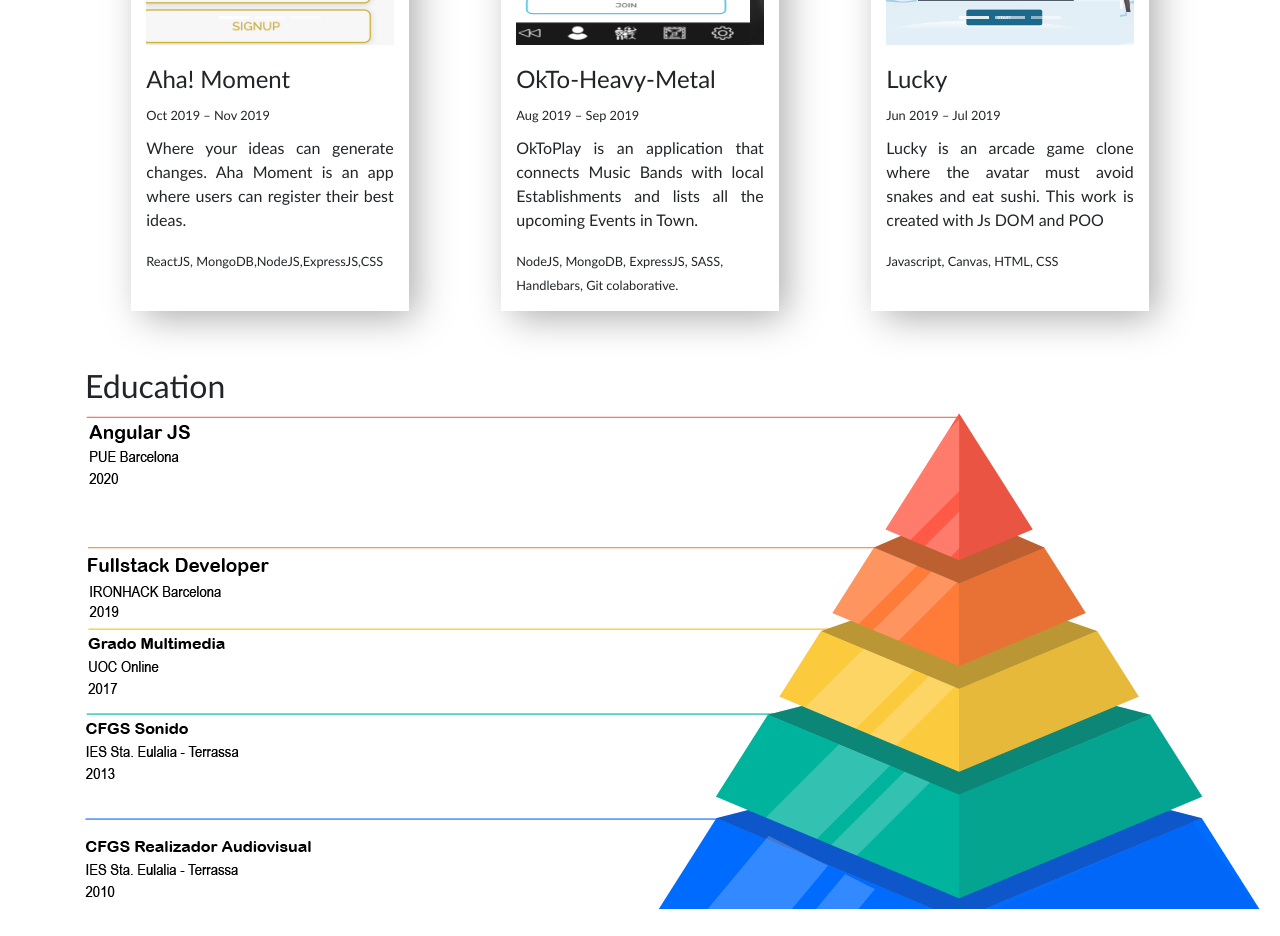
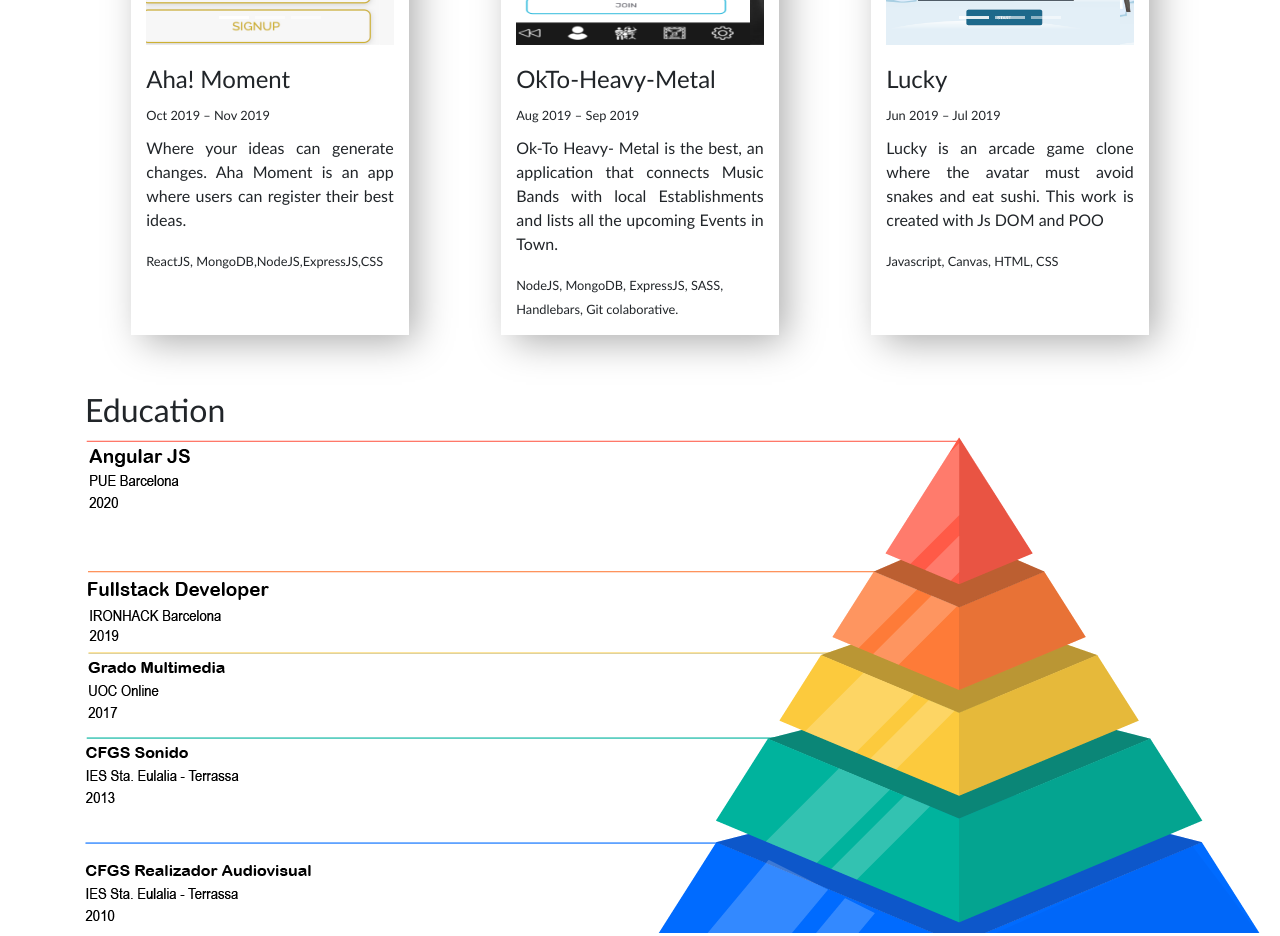
Before and after one commit to johanBautista/jBautista_web, a React (Create React App) app: page /cv in a window 1280 px wide. Shown: the part 1020-1956 px from the top of the page. Built offline with nearby package versions, Linux system fonts and the light colour scheme.

Commit message:
test dev-2

```diff
--- a/src/components/pages/curriculum/carrusel/Carrusel.js
+++ b/src/components/pages/curriculum/carrusel/Carrusel.js
@@ -49,8 +49,8 @@ const Carrusel = () => {
           <h4 className="carrusel-title">OkTo-Heavy-Metal</h4>
           <small>Aug 2019 – Sep 2019</small>
           <p className="carrusel-description">
-            OkToPlay is an application that connects Music Bands with local Establishments and lists all the upcoming
-            Events in Town.
+            Ok-To Heavy- Metal is the best, an application that connects Music Bands with local Establishments and lists
+            all the upcoming Events in Town.
           </p>
           <small>NodeJS, MongoDB, ExpressJS, SASS, Handlebars, Git colaborative.</small>
         </section>
```
